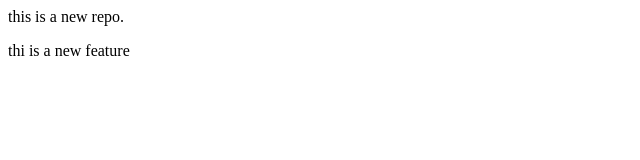
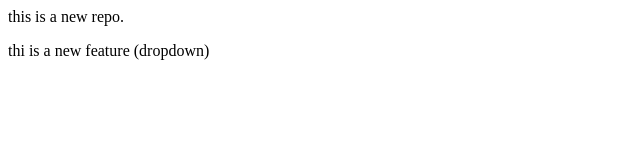
Before and after one commit to gaurkarabhijit/localrepo, a plain HTML site: page index.html in a window 1280 px wide. Shown: the full height of the page, 0-640 px from the left. Drawn offline with Linux system fonts and the light colour scheme.

Commit message:
Add Dropdown

```diff
--- a/index.html
+++ b/index.html
@@ -1,2 +1,2 @@
 <p>this is a new repo.</p>
-<p>thi is a new feature</p>
+<p>thi is a new feature (dropdown)</p>
```
